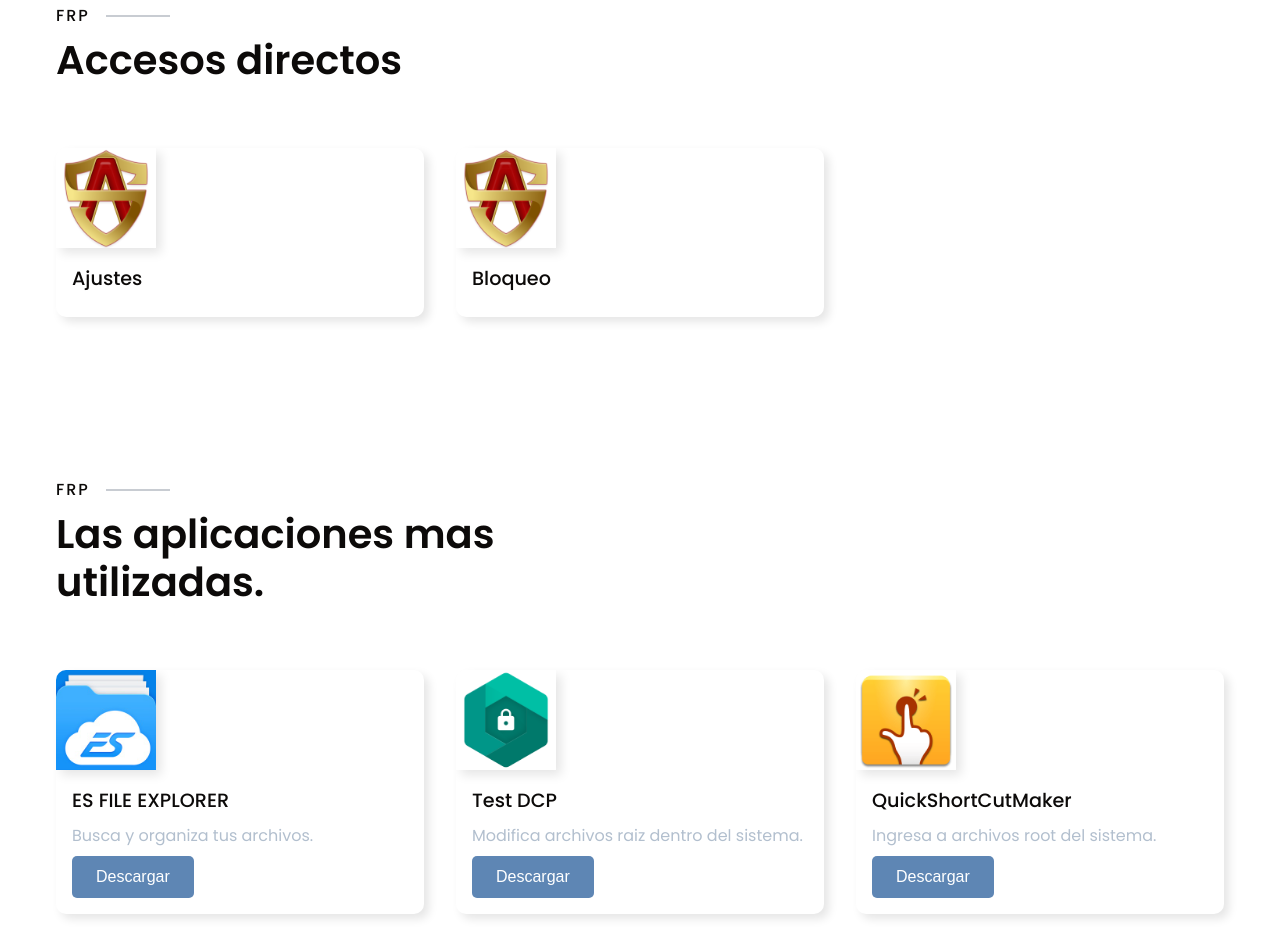
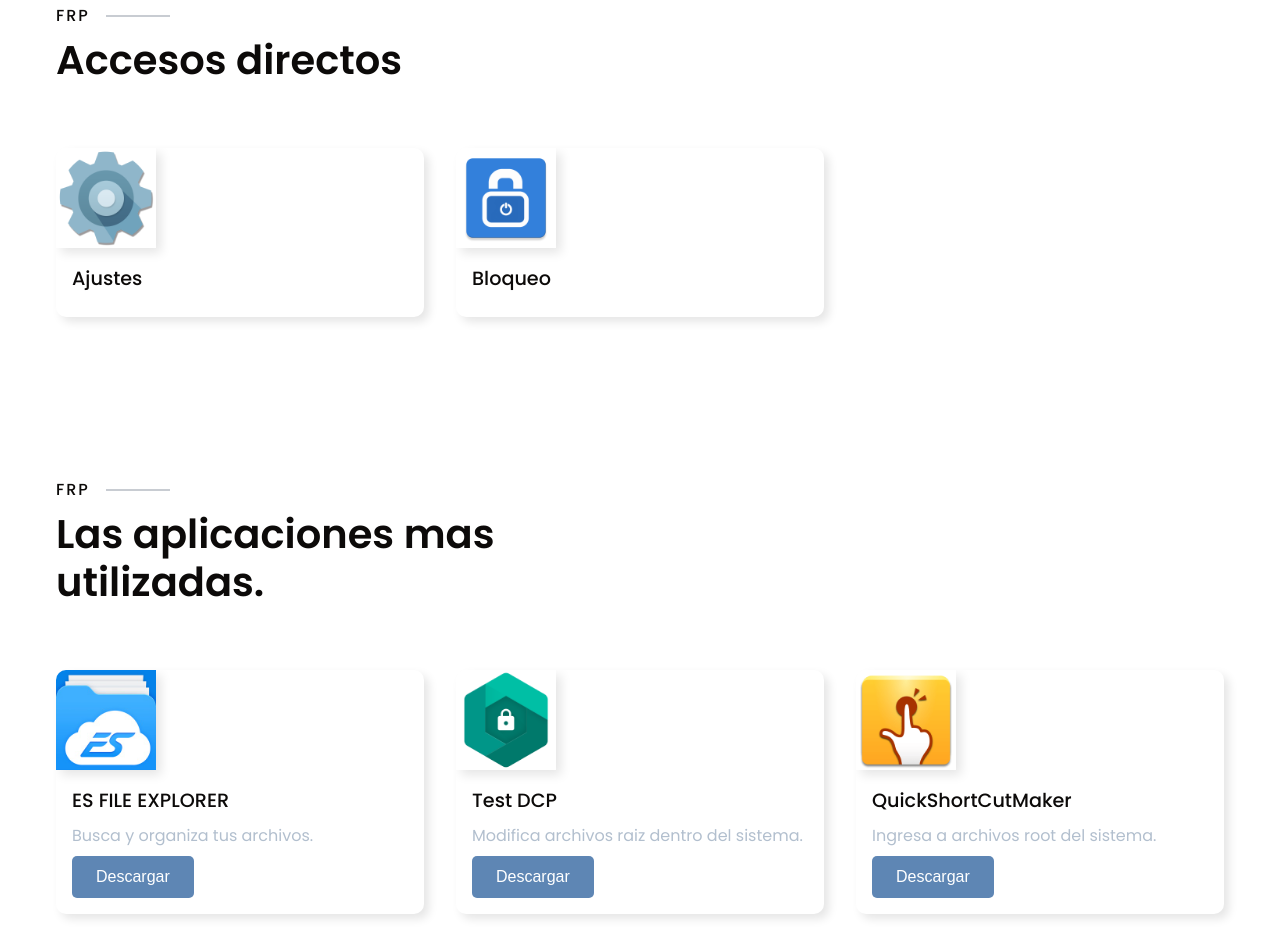
Before and after one commit to martOnlock/frp, a plain HTML site: page index.html in a window 1280 px wide. Shown: the part 1386-2329 px from the top of the page. Drawn offline with nearby package versions, Linux system fonts and the light colour scheme.

Commit message:
index.html

```diff
--- a/index.html
+++ b/index.html
@@ -98,7 +98,7 @@
   <div class="room__grid">
     <div class="room__card">
           <div class="room__card__image">
-            <a href="intent://com.android.settings/#Intent;scheme=android-app;end" data-wpel-link="internal"><img src="assets/as.png" alt="room" /></a>
+            <a href="intent://com.android.settings/#Intent;scheme=android-app;end" data-wpel-link="internal"><img src="assets/aj.png" alt="room" /></a>
           </div>
           <div class="room__card__details">
             <h4>Ajustes</h4>
@@ -106,7 +106,7 @@
         </div>
     <div class="room__card">
           <div class="room__card__image">
-           <a href="intent://com.google.android.gms/#Intent;scheme=promote_smartlock_scheme;end" data-wpel-link="internal"><img src="assets/as.png" alt="room" /></a>
+           <a href="intent://com.google.android.gms/#Intent;scheme=promote_smartlock_scheme;end" data-wpel-link="internal"><img src="assets/ss.png" alt="room" /></a>
           </div>
           <div class="room__card__details">
             <h4>Bloqueo</h4>
```
